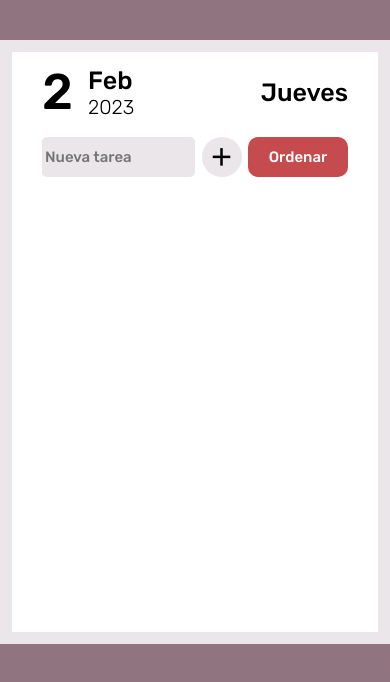
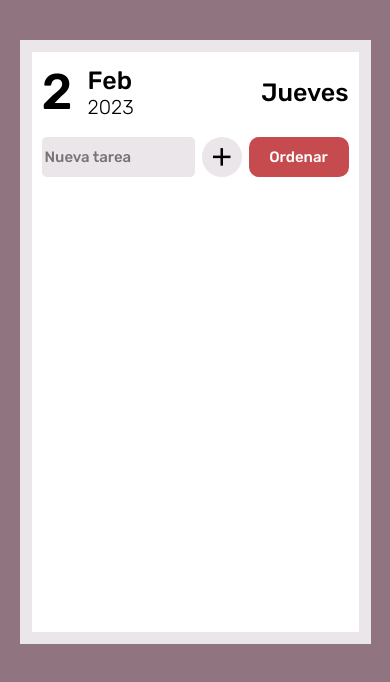
Before and after one commit to justin-A18/App-Tareas, a plain HTML site: page index.html in a window 390 px wide. Drawn offline with nearby package versions, Linux system fonts and the light colour scheme.

Commit message:
algunas mejoras

```diff
--- a/css/styles.css
+++ b/css/styles.css
@@ -36,7 +36,7 @@ body{
 
 @media (max-width: 600px) {
     .container-principal{
-        width: 100%;
+        width: 90%;
     }
 }
 
@@ -51,7 +51,7 @@ body{
     display: flex;
     align-items: center;
     justify-content: space-between;
-    padding: 0 3rem;
+    padding: 0 1rem;
 }
 
 .fecha-content{
@@ -87,7 +87,7 @@ body{
 .tarea{
     width: 100%;
     min-height: 50rem;
-    padding: 0 3rem;
+    padding: 0 1rem;
     display: flex;
     flex-direction: column;
     overflow: hidden;
```
